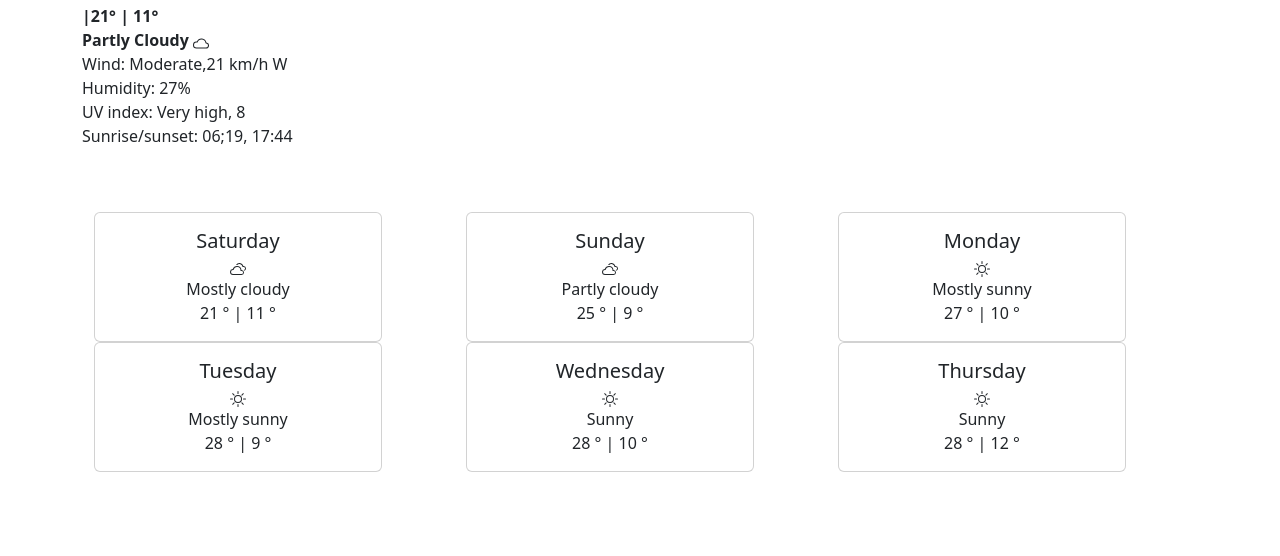
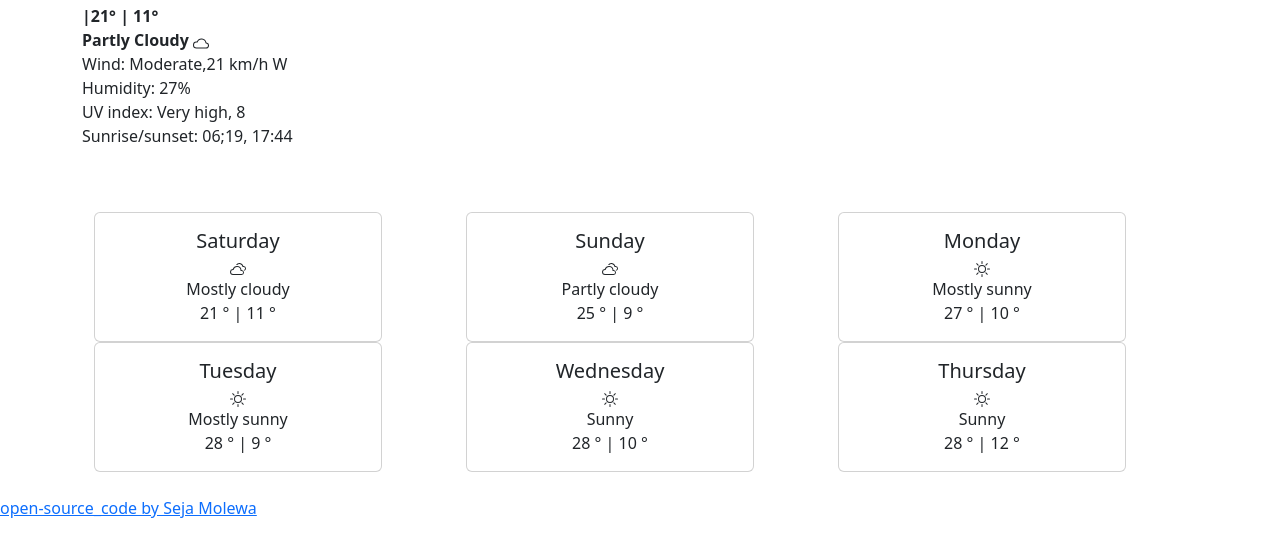
Before and after one commit to seja24/Homework, a plain HTML site: page index.html in a window 1280 px wide. Shown: the part 192-748 px from the top of the page. Drawn offline with nearby package versions, Linux system fonts and the light colour scheme.

Commit message:
open-source-code
added a link to the code in github

```diff
--- a/index.html
+++ b/index.html
@@ -160,6 +160,12 @@
 				</div>
 						</div>
 						</div>
+                        </div>
+                        </div>
+                        <br />
+                        <a href="https://github.com/seja24/Homework"
+                        target="_blank"
+                        class="openSource">open-source_code by Seja Molewa</a>
                         <script src="script.js"></script>
 
 				</html>
```
